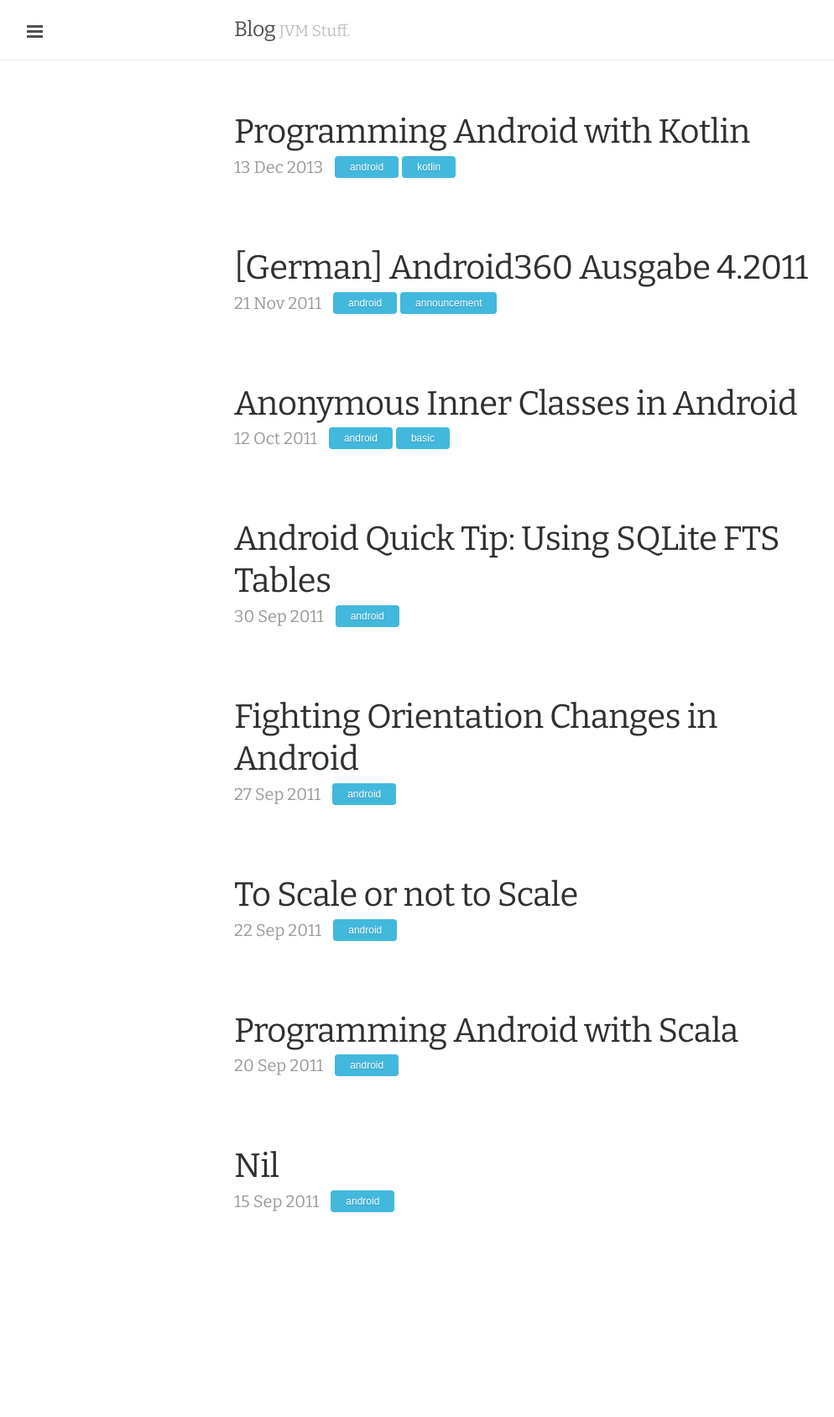
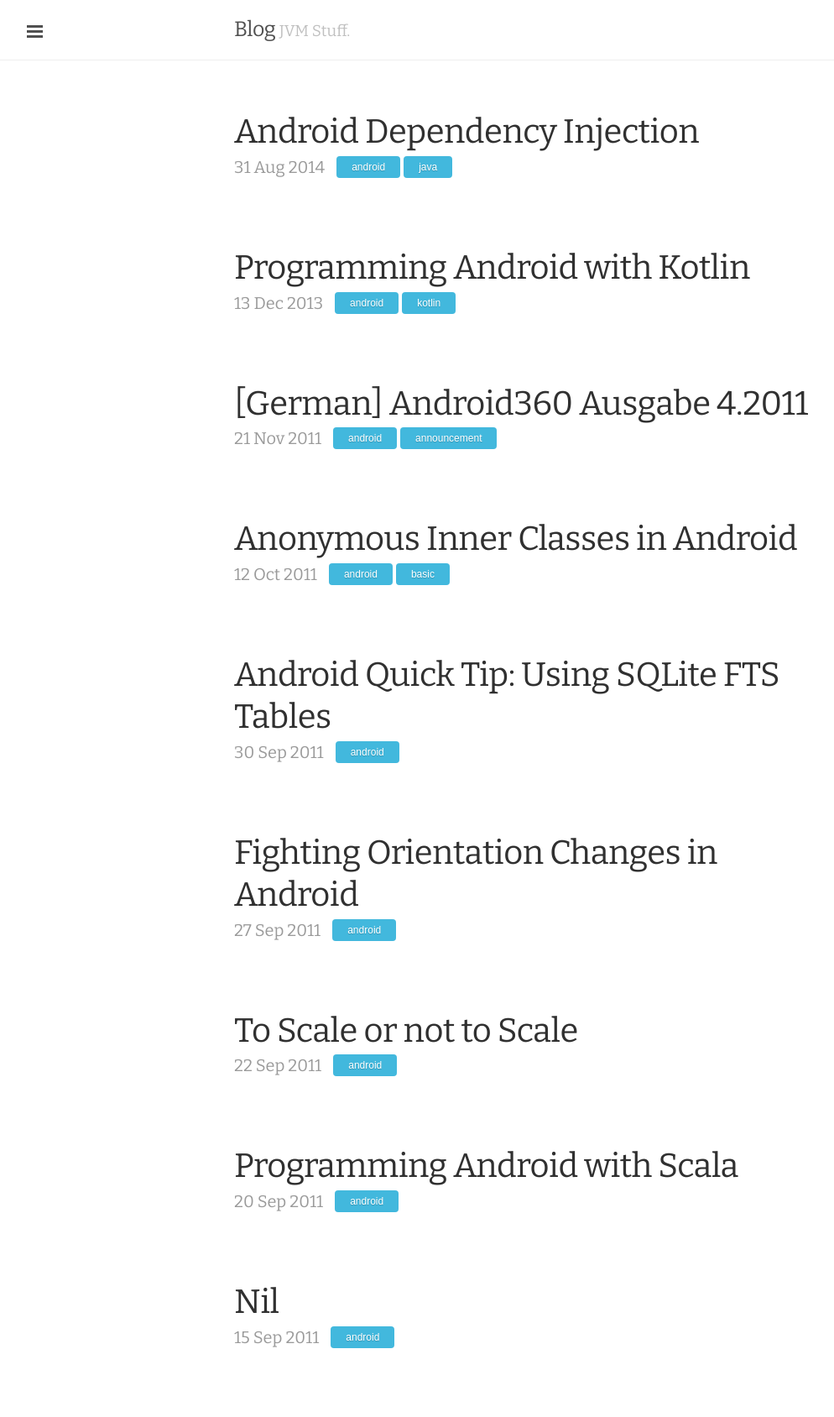
Before and after one commit to andresteingress/andresteingress.github.io, a Jekyll site: the page categories/android/index.html, which Jekyll copies as it is, in a window 1280 px wide. Shown: the whole page at 84% size, without its empty margins (1-995 px from the left). Built offline with Jekyll 4.4.1, drawn with Linux system fonts in a browser that asks for light colours; Markdown is read by kramdown in place of the engine named in the settings; comment, search, counter and statistics services are not loaded; before the commit the page ends 1526 px from its top, so only the background shows below that.

Commit message:
added missing tags

```diff
--- a/categories/android/index.html
+++ b/categories/android/index.html
@@ -261,6 +261,24 @@
 
 	<div class="post">
 	    <h1 class="post-title">
+	      <a href="/2014/08/31/android-dependency-injection">
+	        Android Dependency Injection
+	      </a>
+	    </h1>
+
+	    <div class="post-date">
+      		<span class="post-date-text">31 Aug 2014</span>
+
+
+	          <button class="button-xsmall button-blue pure-button category">android</button>
+
+	          <button class="button-xsmall button-blue pure-button category">java</button>
+
+		</div>
+	</div>
+
+	<div class="post">
+	    <h1 class="post-title">
 	      <a href="/2013/12/13/programming-android-with-kotlin">
 	        Programming Android with Kotlin
 	      </a>
```
Also changed, not shown: _posts/2014-08-31-android-dependency-injection.md (+1 -0 lines).
